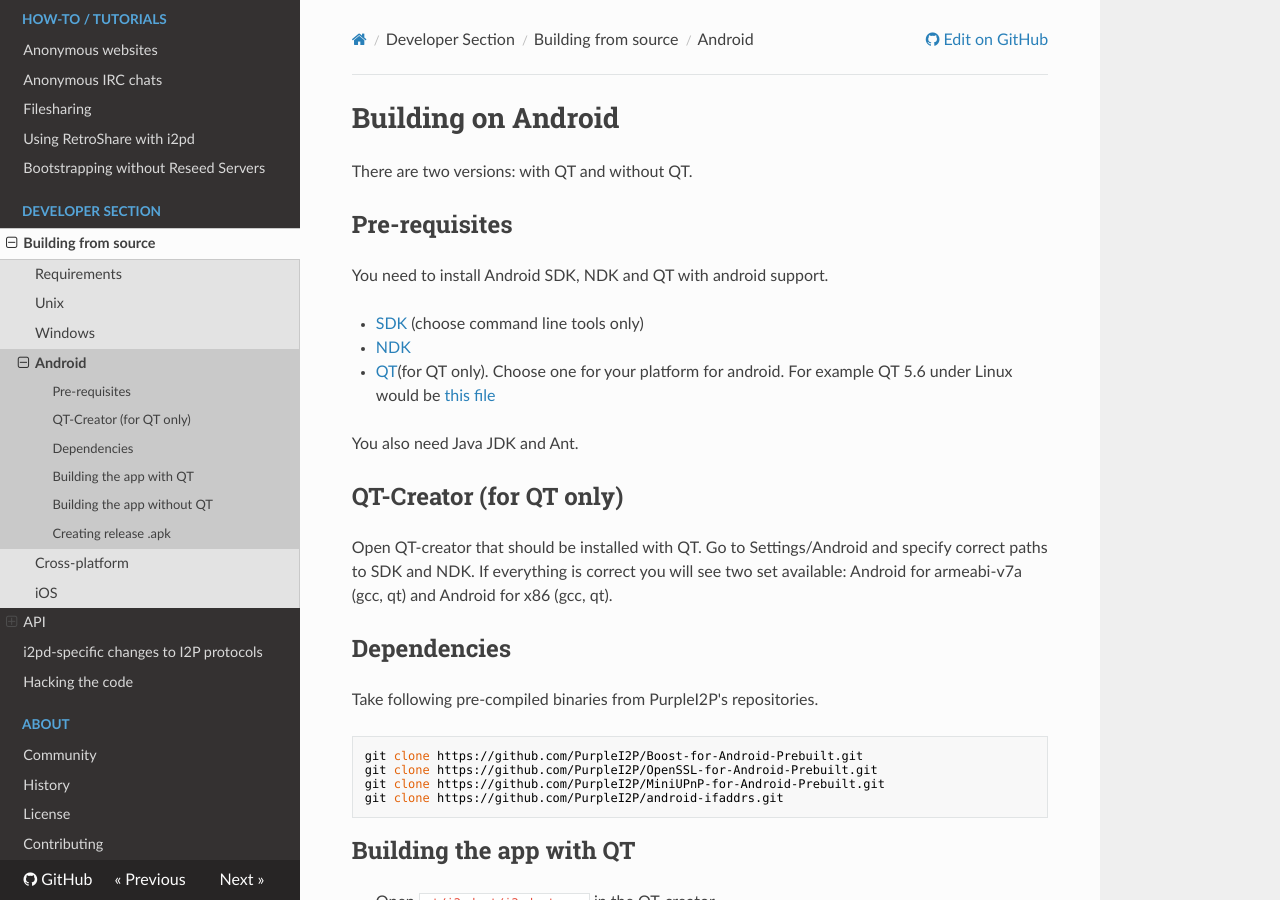
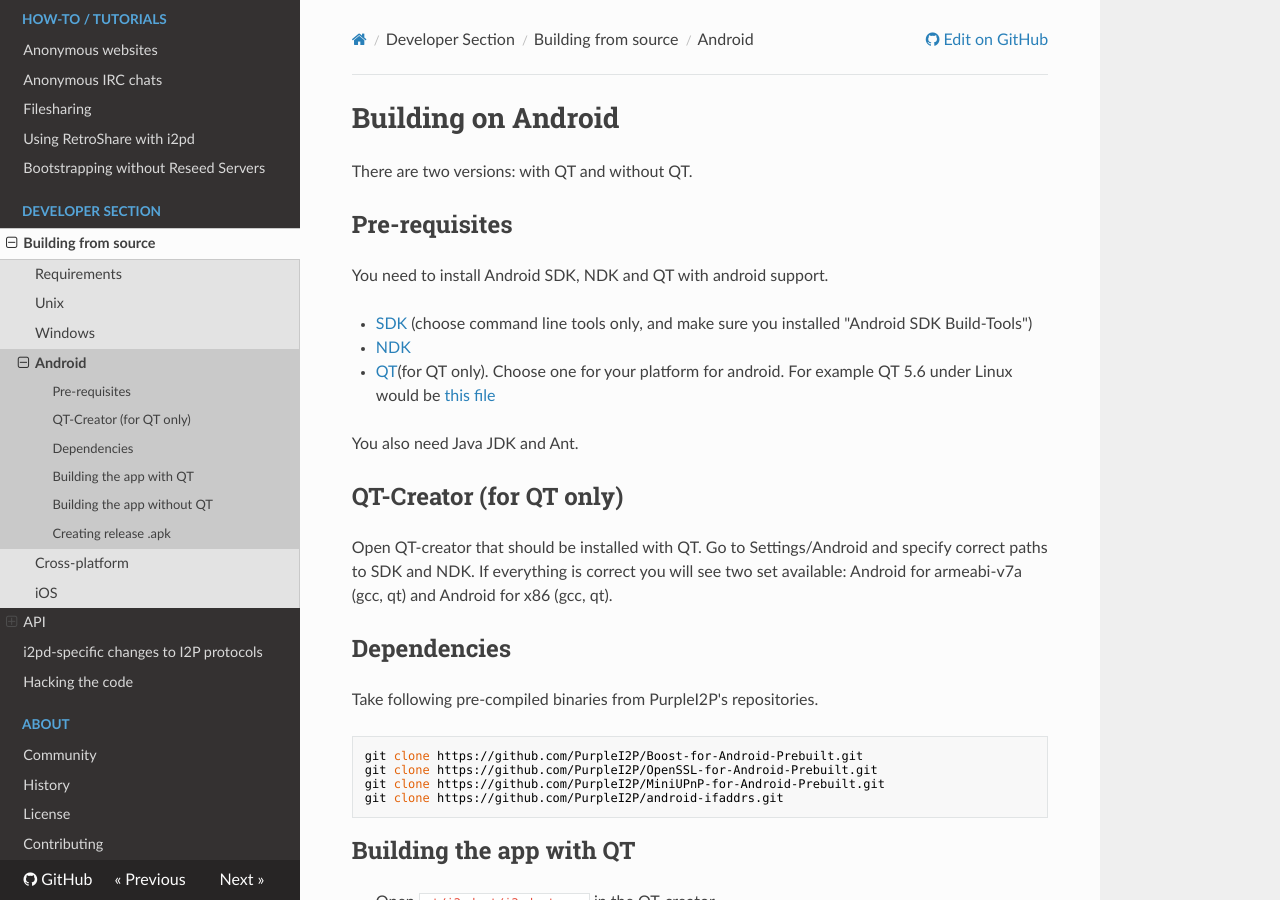
Before and after one commit to PurpleI2P/i2pd_docs_en, an MkDocs documentation site: the page built from docs/devs/building/android.md, in a window 1280 px wide and 900 px high. Built offline with MkDocs 1.6.1, drawn with Linux system fonts in a browser that asks for light colours; nearby versions of some CDN libraries; old or Windows-style settings are respelled for this version of MkDocs.

Commit message:
added notice about SDK build tools

```diff
--- a/docs/devs/building/android.md
+++ b/docs/devs/building/android.md
@@ -8,7 +8,7 @@ Pre-requisites
 
 You need to install Android SDK, NDK  and QT with android support.
 
-- [SDK](https://developer.android.com/studio/index.html) (choose command line tools only)
+- [SDK](https://developer.android.com/studio/index.html) (choose command line tools only, and make sure you installed "Android SDK Build-Tools")
 - [NDK](https://developer.android.com/ndk/downloads/index.html)
 - [QT](https://www.qt.io/download-open-source/)(for QT only).
   Choose one for your platform for android. For example QT 5.6 under Linux would be [this file](http://download.qt.io/official_releases/qt/5.6/5.6.1-1/qt-opensource-linux-x64-android-5.6.1-1.run)
```
